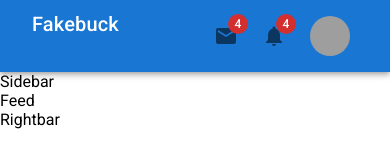
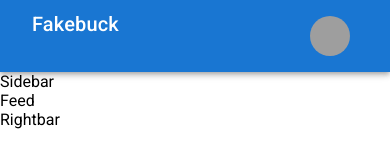
Before and after one commit to JPramot/fakebuck-useMui, a React (Create React App) app: page / in a window 390 px wide. Shown: the top 160 px of the page. Built offline with nearby package versions, Linux system fonts and the light colour scheme; grey boxes are pictures that could not be loaded.

Commit message:
basicResponsive

```diff
--- a/src/component/Navbar.jsx
+++ b/src/component/Navbar.jsx
@@ -26,12 +26,12 @@ function Navbar() {
             Fakebuck
           </Typography>
           <Stack direction="row" gap={1}>
-            <IconButton sx={{ display: { sm: "none" } }}>
+            <IconButton sx={{ display: { xs: "none", md: "block" } }}>
               <Badge badgeContent={4} color="error">
                 <MailIcon />
               </Badge>
             </IconButton>
-            <IconButton>
+            <IconButton sx={{ display: { xs: "none", md: "block" } }}>
               <Badge badgeContent={4} color="error">
                 <NotificationIcon />
               </Badge>
```
